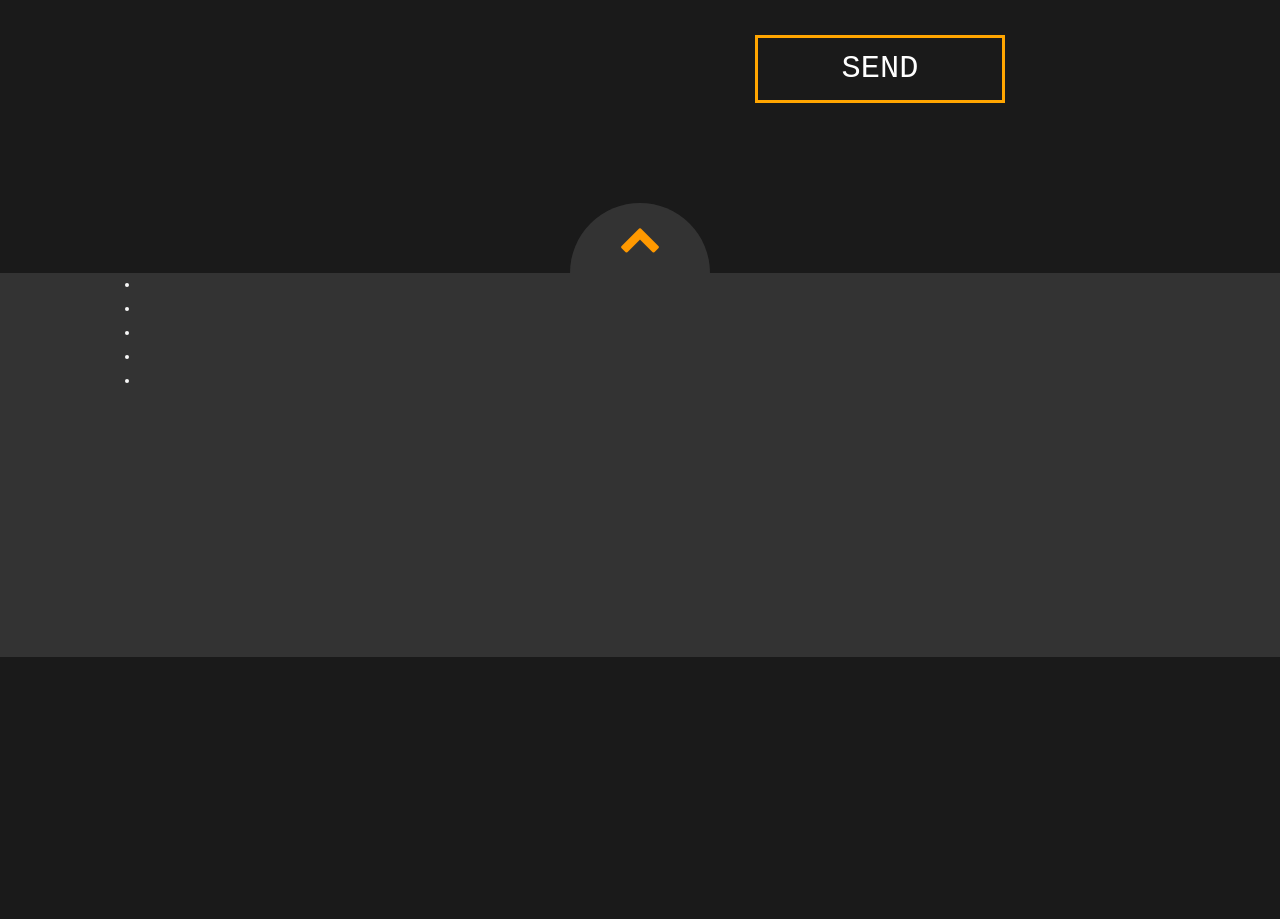
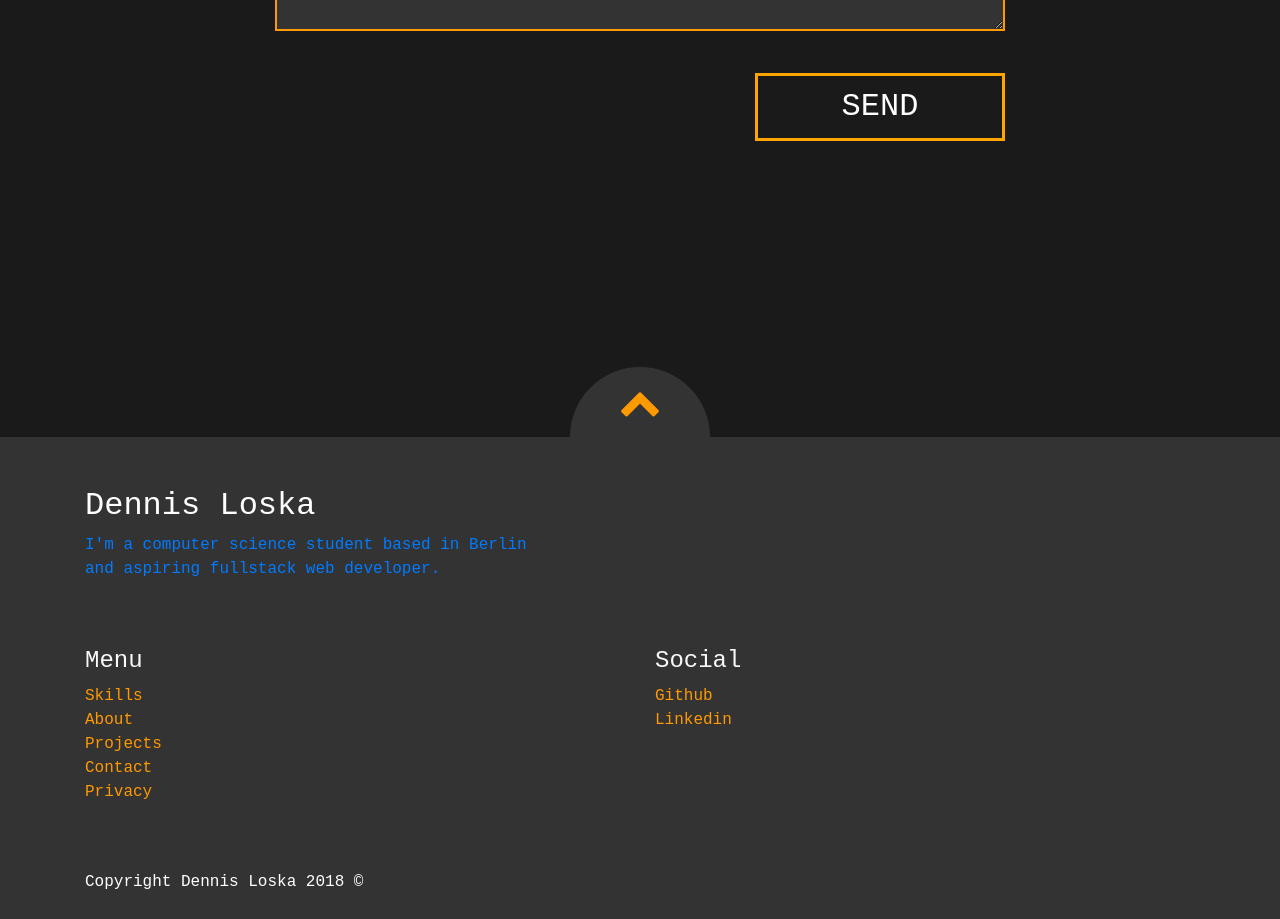
Before and after one commit to DennisLoska/Portfolio, a website: page src/index.html in a window 1280 px wide. Shown: the part 4928-5847 px from the top of the page. Before the commit the page ends 5585 px from the top, so only its background shows below. Drawn offline with Linux system fonts and the light colour scheme; files that its build step writes are made by us from their sources.

Commit message:
finishing footer for now

```diff
--- a/src/index.html
+++ b/src/index.html
@@ -217,9 +217,9 @@
                             </div>
                         </div>
                         <div class="form-group form-row">
-                                <label class="form-labels" for="input-subject">Subject</label>
-                                <input type="text" class="form-control" placeholder="Subject" name="subject" id="input-subject">
-                            </div>
+                            <label class="form-labels" for="input-subject">Subject</label>
+                            <input type="text" class="form-control" placeholder="Subject" name="subject" id="input-subject">
+                        </div>
                         <div class="form-group form-row">
                             <label class="form-labels" for="input-message">Message</label>
                             <textarea class="form-control underline-from-left" rows="7" name="message" id="input-message"></textarea>
@@ -241,19 +241,54 @@
         </div>
     </main>
     <footer>
-        <div class="container">
-            <div id="footer-row" class="justify-content-center align-items-center">
-                <div id="footer-links" class="col-12 col-md-6">
+        <div class="container" id="footer-container">
+            <div id="footer-info-row" class="row text-center text-md-left align-items-center">
+                <div class="col-12">
+                    <h2>Dennis Loska</h2>
+                    <p>
+                        I'm a computer science student based in Berlin
+                        <br> and aspiring fullstack web developer.
+                    </p>
+                </div>
+            </div>
+            <div id="footer-link-row" class="row justify-content-start">
+                <div class="footer-links col-12 col-md-6">
+                    <h4>Menu</h4>
                     <ul>
-                        <li></li>
-                        <li></li>
-                        <li></li>
-                        <li></li>
-                        <li></li>
+                        <li class="">
+                            <a  class="" href="#skills-row">Skills</a>
+                        </li>
+                        <li class="">
+                            <a class="" href="#about-row">About</a>
+                        </li>
+                        <li class="">
+                            <a class="" href="#project-row">Projects</a>
+                        </li>
+                        <li class="">
+                            <a class="" href="#contact-row">Contact</a>
+                        </li>
+                        <li class="">
+                            <a class="" href="/privacy">Privacy</a>
+                        </li>
                     </ul>
                 </div>
-                <div class="col-12 col-md-6">
-
+                <div class="footer-links col-12 col-md-6 justify-content-end">
+                    <h4>Social</h4>
+                    <ul>
+                        <li>
+                            <a href="https://github.com/DennisLoska">Github</a>
+                        </li>
+                        <li>
+                            <a href="https://www.linkedin.com/in/dennisloska/">Linkedin</a>
+                        </li>
+                    </ul>
+                </div>
+            </div>
+            <div id="copyright-row" class="row text-center text-md-left align-items-center">
+                <div class="col-12">
+                    <span>
+                        Copyright Dennis Loska 2018 ©
+                    </span>
                 </div>
             </div>
         </div>
--- a/src/scss/base/_variables.scss
+++ b/src/scss/base/_variables.scss
@@ -1,4 +1,7 @@
 $black: #1a1a1a;
 $blue: #2956B2;
+$text_blue: #007bff;
 $orange: #FF9900;
 $white: #F8F8F8;
+$grey: #5d5d5d;
+$gray: #333333;
--- a/src/scss/layout/_footer.scss
+++ b/src/scss/layout/_footer.scss
@@ -1,4 +1,36 @@
 footer {
-    height: 24rem;
     background-color: #333333;
+    #footer-container {
+        height: 100%;
+    }
+    #footer-info-row {
+        padding-top: 50px;
+        h2 {
+            color: #ffffff;
+        }
+        p {
+            color: $text_blue;
+        }
+    }
+    #footer-link-row {
+        padding: 50px 0 50px 0;
+        ul {
+            list-style-type: none;
+            padding: 0;
+            li {
+                a {
+                    color: $orange;
+                }
+                a:hover {
+                    color: #ffffff;
+                }
+            }
+        }
+    }
+    #copyright-row {
+        padding-bottom: 25px;
+        span {
+            color: #ffffff;
+        }
+    }
 }
--- a/src/scss/modules/_blocks.scss
+++ b/src/scss/modules/_blocks.scss
@@ -143,6 +143,7 @@ main {
 }
 
 #contact-row {
+    margin-top: 2em;
     #contact-headline {
         margin: 60px 0 60px 0;
         text-align: center;
@@ -156,6 +157,8 @@ main {
         margin: 50px 0 100px 0;
         .form-control {
             border-radius: 0;
+            border: 2px solid $orange;
+            background-color: $gray;
         }
         .form-row {
             margin: 10px 0;
--- a/src/scss/modules/_buttons.scss
+++ b/src/scss/modules/_buttons.scss
@@ -22,6 +22,7 @@ $size: 70px;
     height: $size;
     background-color: #333333;
     margin: auto;
+    margin-top: 3em;
     border-top-left-radius: $size*2;
     border-top-right-radius: $size*2;
     margin-bottom: 0;
```
Also changed, not shown: src/css/style.css.
